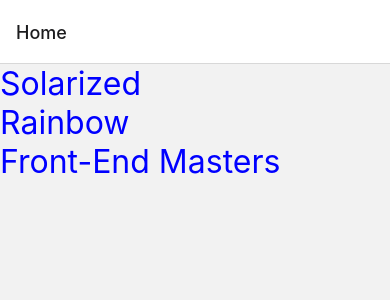
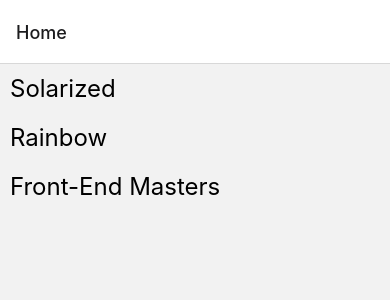
Before and after one commit to joeldmyers/react-native-2024, a React Native app: screen /Home in a window 390 px wide. Shown: the top 300 px of the page. Built offline with nearby package versions, Linux system fonts and the light colour scheme.

Commit message:
light refactor into own component for link

```diff
--- /dev/null
+++ b/components/PalettePreview/index.tsx
@@ -0,0 +1,22 @@
+import { View, Text, TouchableOpacity, StyleSheet } from "react-native";
+import { Props } from "./types";
+import { FC } from "react";
+
+const PalettePreview: FC<Props> = ({ handlePress, colorPalette }) => {
+  return (
+    <View>
+      <TouchableOpacity onPress={handlePress}>
+        <Text style={styles.linkText}>{colorPalette.paletteName}</Text>
+      </TouchableOpacity>
+    </View>
+  );
+};
+
+const styles = StyleSheet.create({
+  linkText: {
+    fontSize: 24,
+    padding: 10,
+  },
+});
+
+export default PalettePreview;
--- /dev/null
+++ b/components/PalettePreview/types.d.ts
@@ -0,0 +1,6 @@
+import { ColorPaletteParams } from "../../screens/ColorPalette/types";
+
+export type Props = {
+  handlePress(): void;
+  colorPalette: ColorPaletteParams;
+};
--- a/screens/Home/index.tsx
+++ b/screens/Home/index.tsx
@@ -7,6 +7,7 @@
 } from "react-native";
 import { Props } from "./types";
 import { ALL_COLORS } from "../ColorPalette/consts";
+import PalettePreview from "../../components/PalettePreview";
 
 const Home = ({ navigation }: Props) => {
   return (
@@ -16,16 +17,15 @@
         data={ALL_COLORS}
         keyExtractor={(item) => item.paletteName}
         renderItem={(data) => (
-          <TouchableOpacity
-            onPress={() =>
+          <PalettePreview
+            handlePress={() =>
               navigation.navigate("ColorPalette", {
                 paletteName: data.item.paletteName,
                 colors: data.item.colors,
               })
             }
-          >
-            <Text style={styles.headerText}>{data.item.paletteName}</Text>
-          </TouchableOpacity>
+            colorPalette={data.item}
+          />
         )}
       />
     </View>
```
